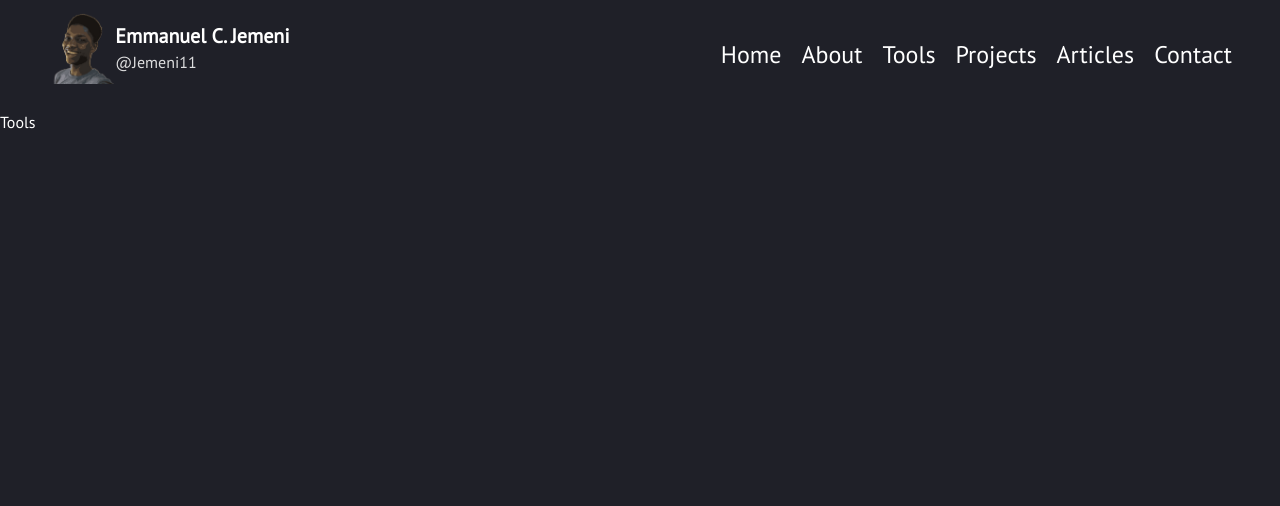
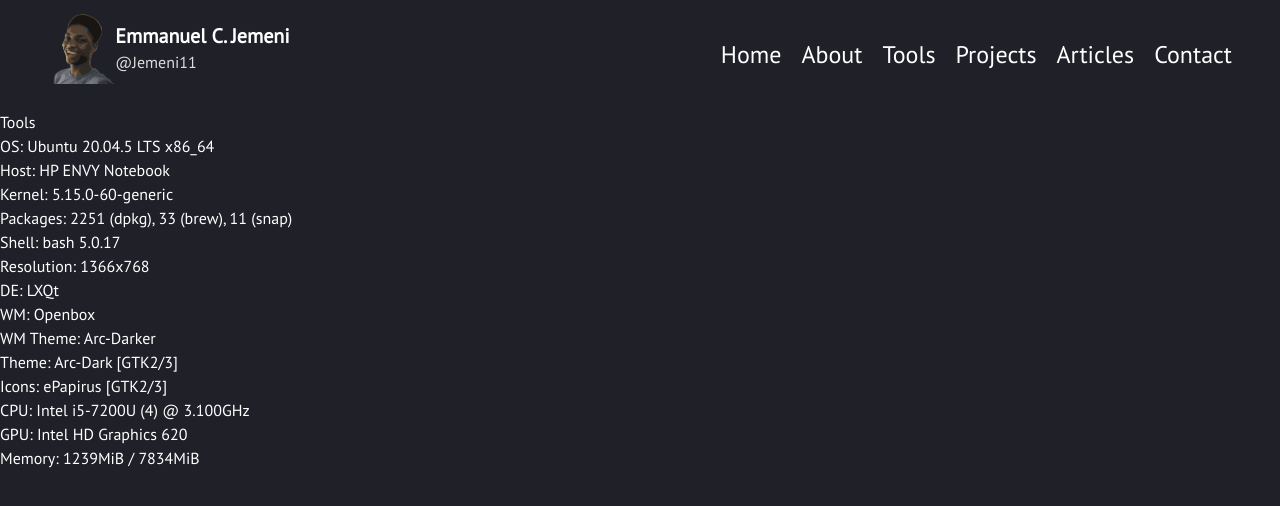
Before and after one commit to Jemeni11/Portfolio, a Next.js app: page /tools in a window 1280 px wide. Shown: the top 506 px of the page. Built offline with nearby package versions, Linux system fonts and the light colour scheme.

Commit message:
feat: created basic components inside each page file

```diff
--- a/pages/404.tsx
+++ b/pages/404.tsx
@@ -0,0 +1,20 @@
+import Head from "next/head";
+
+const Error404Page = () => {
+  return (
+    <>
+      <Head>
+        <meta
+          name="description"
+          content="You have entered a place only rumored to exist: Page 404!"
+        />
+        <title>Error | Emmanuel Jemeni</title>
+      </Head>
+      <div>
+        <h1>Error !</h1>
+      </div>
+    </>
+  );
+};
+
+export default Error404Page;
--- a/pages/about.tsx
+++ b/pages/about.tsx
@@ -1,8 +1,23 @@
+import Head from "next/head";
+import styles from "@/styles/About.module.css";
+
 const About = () => {
   return (
-    <div>
-      <h1>About</h1>
-    </div>
+    <>
+      <Head>
+        <meta
+          name="description"
+          content="The about me page of Emmanuel Jemeni's website"
+        />
+        <title>About | Emmanuel Jemeni</title>
+      </Head>
+      <div className={styles.aboutPageContainer}>
+        <section>
+          <p>yo</p>
+          <h1>I'm Emmanuel !</h1>
+        </section>
+      </div>
+    </>
   );
 };
 
--- a/pages/articles.tsx
+++ b/pages/articles.tsx
@@ -1,8 +1,17 @@
+import Head from "next/head";
+
 const Articles = () => {
   return (
-    <div>
+    <>
+      <Head>
+        <meta
+          name="description"
+          content="Emmanuel Jemeni's articles"
+        />
+        <title>Articles | Emmanuel Jemeni</title>
+      </Head>
       <h1>Articles</h1>
-    </div>
+    </>
   );
 };
 
--- a/pages/contact.tsx
+++ b/pages/contact.tsx
@@ -1,8 +1,14 @@
+import Head from "next/head";
+
 const Contact = () => {
   return (
-    <div>
+    <>
+      <Head>
+        <meta name="description" content="How to contact Emmanuel Jemeni" />
+        <title>Contact | Emmanuel Jemeni</title>
+      </Head>
       <h1>Contact</h1>
-    </div>
+    </>
   );
 };
 
--- a/pages/index.tsx
+++ b/pages/index.tsx
@@ -4,6 +4,7 @@
 import ProjectsSection from "@/components/ProjectsSection";
 import ArticlesSection from "@/components/ArticlesSection";
 import ContactSection from "@/components/ContactSection";
+import FooterSection from "@/components/FooterSection";
 
 export default function Home() {
   return (
@@ -21,6 +22,7 @@
         <ProjectsSection />
         <ArticlesSection />
         <ContactSection />
+        {/* <FooterSection /> */}
       </div>
     </>
   );
--- a/pages/projects/index.tsx
+++ b/pages/projects/index.tsx
@@ -1,8 +1,17 @@
+import Head from "next/head";
+
 const Projects = () => {
   return (
-    <div>
+    <>
+      <Head>
+        <meta
+          name="description"
+          content="Emmanuel Jemeni's Projects"
+        />
+        <title>Projects | Emmanuel Jemeni</title>
+      </Head>
       <h1>Projects</h1>
-    </div>
+    </>
   );
 };
 
--- a/pages/tools.tsx
+++ b/pages/tools.tsx
@@ -1,8 +1,45 @@
+import Head from "next/head";
+
 const Tools = () => {
   return (
-    <div>
-      <h1>Tools</h1>
-    </div>
+    <>
+      <Head>
+        <meta name="description" content="The tools Emmanuel Jemeni uses" />
+        <title>Tools | Emmanuel Jemeni</title>
+      </Head>
+      <div>
+        <h1>Tools</h1>
+        <p>
+          OS: Ubuntu 20.04.5 LTS x86_64
+          <br />
+          Host: HP ENVY Notebook
+          <br />
+          Kernel: 5.15.0-60-generic
+          <br />
+          Packages: 2251 (dpkg), 33 (brew), 11 (snap)
+          <br />
+          Shell: bash 5.0.17
+          <br />
+          Resolution: 1366x768
+          <br />
+          DE: LXQt
+          <br />
+          WM: Openbox
+          <br />
+          WM Theme: Arc-Darker
+          <br />
+          Theme: Arc-Dark [GTK2/3]
+          <br />
+          Icons: ePapirus [GTK2/3]
+          <br />
+          CPU: Intel i5-7200U (4) @ 3.100GHz
+          <br />
+          GPU: Intel HD Graphics 620
+          <br />
+          Memory: 1239MiB / 7834MiB
+        </p>
+      </div>
+    </>
   );
 };
 
```
